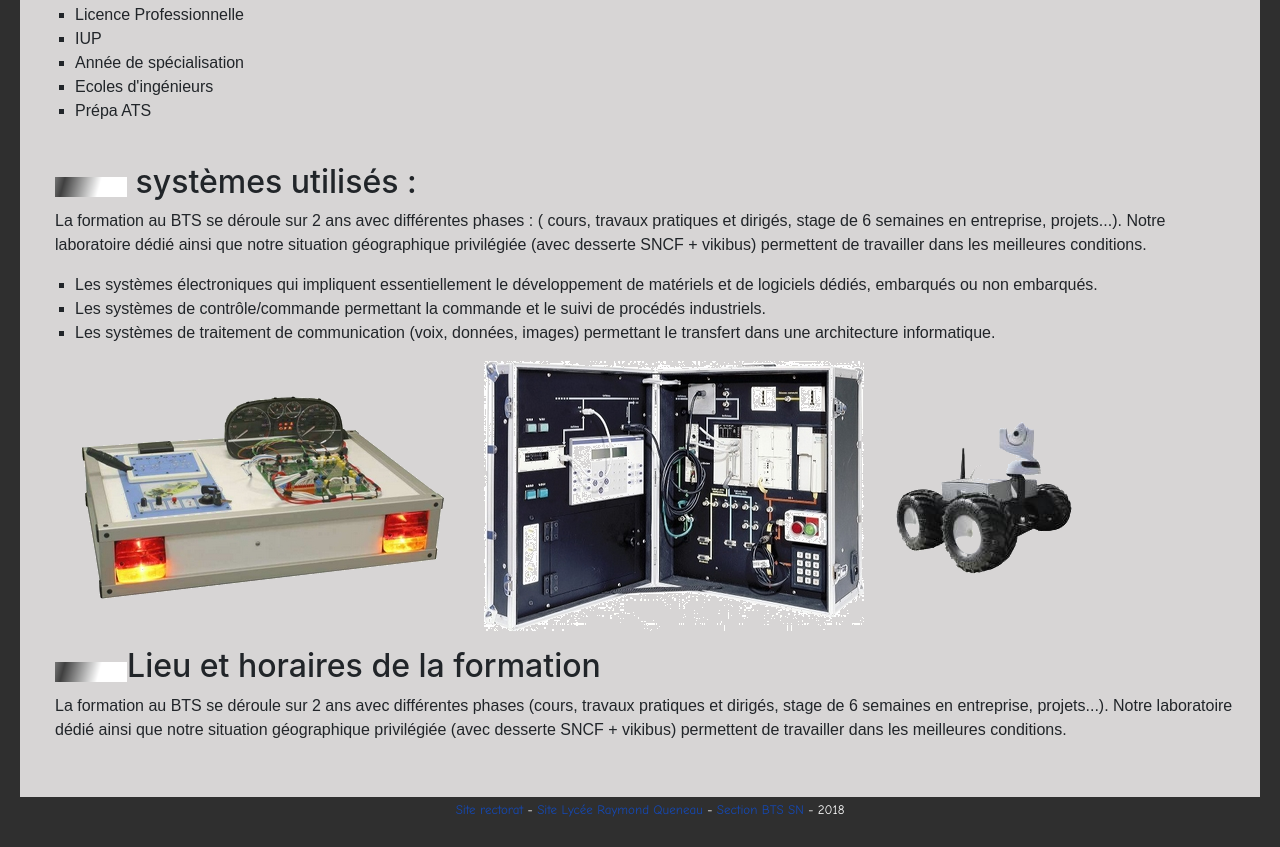
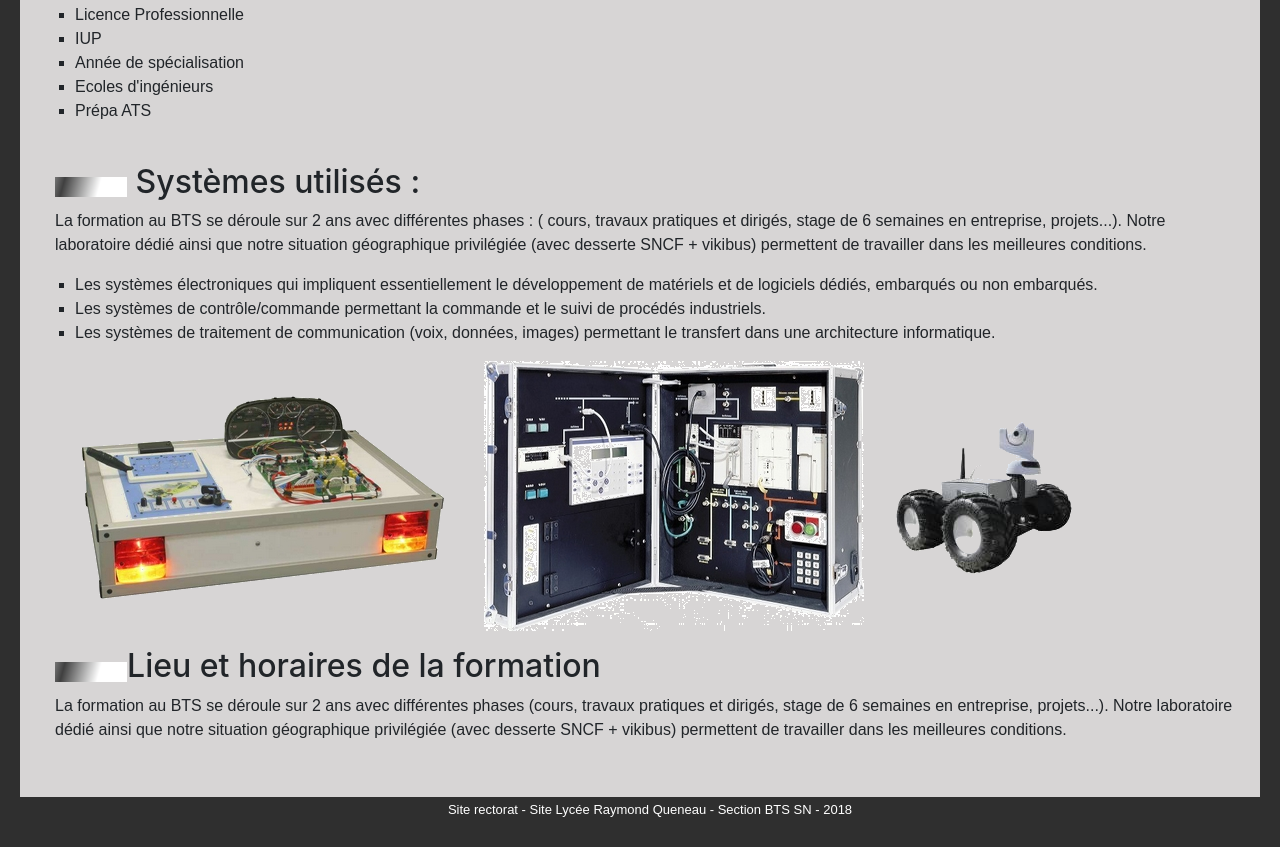
Before and after one commit to MatteoPercebois/site-web-sn, a plain HTML site: page Pages/Presentation.html in a window 1280 px wide. Shown: the part 1239-2086 px from the top of the page. Drawn offline with nearby package versions, Linux system fonts and the light colour scheme.

Commit message:
police et pied de page

```diff
--- a/CSS/site.css
+++ b/CSS/site.css
@@ -72,7 +72,7 @@ th,td
 .textepiedpage
 	{
 	font-size : small;
-	font-family : "Comic sans ms", Arial;
+	font-family : "Mi", Arial;
 	color : white;
 	}
 .texteCorps
@@ -121,7 +121,7 @@ a:visited
 	}
 a:link
 	{
-	color: #1448b4;
+	color: #ffffff;
 	}
 a:hover
 	{
--- a/Pages/Presentation.html
+++ b/Pages/Presentation.html
@@ -62,7 +62,7 @@
 		d'équipements automatisés et/ou informatisés.
 		</p>
 		<br>
-		<h2><img class="puce" src="../Images/puce.png" height="20" alt="monLogo">   qualités associées :</h2>
+		<h2><img class="puce" src="../Images/puce.png" height="20" alt="monLogo">   Qualités associées :</h2>
 
 		<ul>
 			<li>Culture technologique</li>
@@ -103,7 +103,7 @@
 			<li>Prépa ATS</li>
 		</ul>
 		<br>
-		<h2><img class="puce" src="../Images/puce.png" height="20" alt="monLogo">   systèmes utilisés :</h2>
+		<h2><img class="puce" src="../Images/puce.png" height="20" alt="monLogo">   Systèmes utilisés :</h2>
 
 		<p>La formation au BTS se déroule sur 2 ans avec différentes phases :
 		( cours, travaux pratiques et dirigés, stage de 6 semaines en entreprise, projets...).
```
